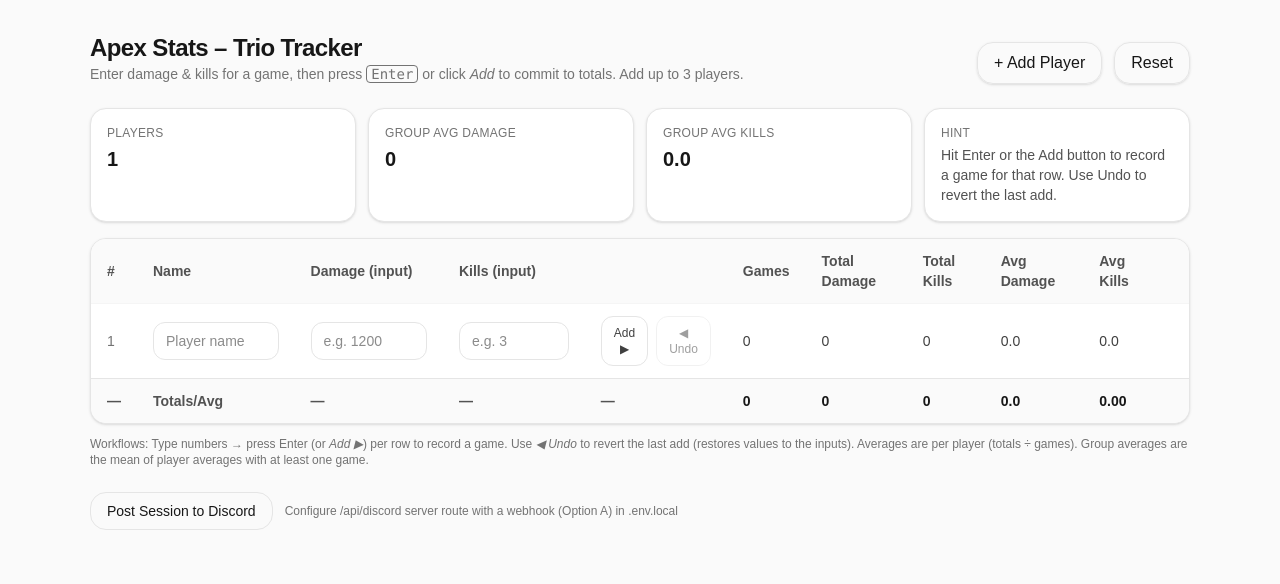
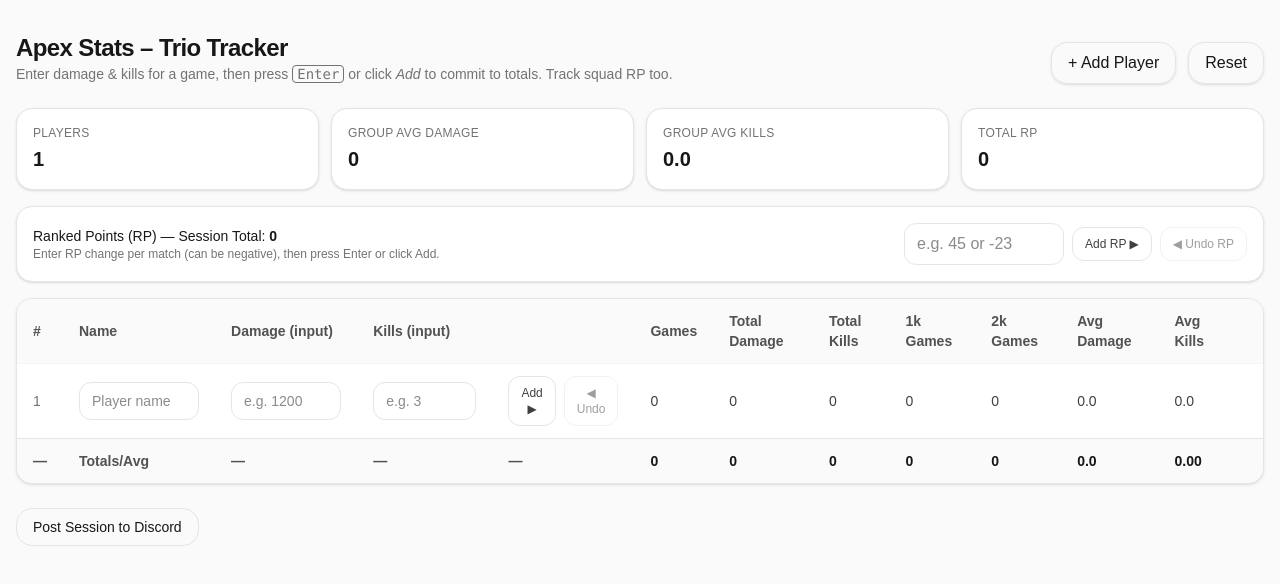
Before and after one commit to codewithsrobins1/apex-trio-tracker, a Next.js app: page / in a window 1280 px wide. Shown: the top 584 px of the page. Built offline with nearby package versions, Linux system fonts and the light colour scheme.

Commit message:
chore: add RP tracker

```diff
--- a/src/app/page.tsx
+++ b/src/app/page.tsx
@@ -12,6 +12,8 @@
     games: number;
     totalDamage: number;
     totalKills: number;
+    oneKGames: number; // >= 1000 dmg
+    twoKGames: number; // >= 2000 dmg
     history: GameEntry[];
   };
 
@@ -23,10 +25,18 @@
     games: 0,
     totalDamage: 0,
     totalKills: 0,
+    oneKGames: 0,
+    twoKGames: 0,
     history: [],
   });
 
   const [players, setPlayers] = useState<Player[]>([makeNewPlayer()]);
+
+  // Group RP (ranked points) for the whole squad this session
+  const [rpInput, setRpInput] = useState<string>("");
+  const [totalRP, setTotalRP] = useState<number>(0);
+  const [rpHistory, setRpHistory] = useState<number[]>([]);
+
   const MAX_PLAYERS = 3;
 
   const addPlayer = () => {
@@ -42,6 +52,7 @@
     setPlayers((prev) => prev.map((pl) => (pl.id === id ? { ...pl, [field]: value } : pl)));
   };
 
+  // Commit one player's current inputs to their totals (Enter key or Add button)
   const commitCurrentGame = (id: string) => {
     setPlayers((prev) =>
       prev.map((pl) => {
@@ -50,6 +61,7 @@
         const k = Number(pl.killsInput);
         const validDmg = Number.isFinite(dmg) && dmg >= 0 ? dmg : 0;
         const validKills = Number.isFinite(k) && k >= 0 ? k : 0;
+        // If both inputs are empty/NaN, do nothing
         if ((pl.damageInput ?? "") === "" && (pl.killsInput ?? "") === "") return pl;
         const entry: GameEntry = { damage: validDmg, kills: validKills };
         return {
@@ -57,6 +69,8 @@
           games: pl.games + 1,
           totalDamage: pl.totalDamage + validDmg,
           totalKills: pl.totalKills + validKills,
+          oneKGames: pl.oneKGames + (validDmg >= 1000 ? 1 : 0),
+          twoKGames: pl.twoKGames + (validDmg >= 2000 ? 1 : 0),
           damageInput: "",
           killsInput: "",
           history: [...pl.history, entry],
@@ -65,6 +79,7 @@
     );
   };
 
+  // Undo the last committed game for a player
   const undoLastGame = (id: string) => {
     setPlayers((prev) =>
       prev.map((pl) => {
@@ -76,6 +91,9 @@
           games: Math.max(0, pl.games - 1),
           totalDamage: Math.max(0, pl.totalDamage - last.damage),
           totalKills: Math.max(0, pl.totalKills - last.kills),
+          oneKGames: Math.max(0, pl.oneKGames - (last.damage >= 1000 ? 1 : 0)),
+          twoKGames: Math.max(0, pl.twoKGames - (last.damage >= 2000 ? 1 : 0)),
+          // optional: restore last inputs for quick edit
           damageInput: String(last.damage ?? ""),
           killsInput: String(last.kills ?? ""),
           history: pl.history.slice(0, -1),
@@ -84,6 +102,23 @@
     );
   };
 
+  // RP controls (group-wide)
+  const commitRP = () => {
+    const delta = Number(rpInput);
+    if (!Number.isFinite(delta) || rpInput === "") return;
+    setTotalRP((v) => v + delta);
+    setRpHistory((h) => [...h, delta]);
+    setRpInput("");
+  };
+  const undoRP = () => {
+    if (rpHistory.length === 0) return;
+    const last = rpHistory[rpHistory.length - 1];
+    setTotalRP((v) => v - last);
+    setRpHistory((h) => h.slice(0, -1));
+    setRpInput(String(last));
+  };
+
+  // Derived averages per player
   const derived = useMemo(() => {
     return players.map((p) => ({
       id: p.id,
@@ -92,9 +127,11 @@
     }));
   }, [players]);
 
+  // Group-level averages across players with at least one game
   const { groupAvgDamage, groupAvgKills } = useMemo(() => {
     const withGames = players.filter((p) => p.games > 0);
-    if (withGames.length === 0) return { groupAvgDamage: 0, groupAvgKills: 0 };
+    if (withGames.length === 0)
+      return { groupAvgDamage: 0, groupAvgKills: 0 };
     const avgDamage = withGames.reduce((acc, p) => acc + p.totalDamage / p.games, 0) / withGames.length;
     const avgKills = withGames.reduce((acc, p) => acc + p.totalKills / p.games, 0) / withGames.length;
     return { groupAvgDamage: avgDamage, groupAvgKills: avgKills };
@@ -102,12 +139,13 @@
 
   return (
     <main className="min-h-screen bg-neutral-50 text-neutral-900 px-4 py-8">
-      <div className="mx-auto max-w-[1100px]">
+      {/* Increase width by +200px (was 1100px) */}
+      <div className="mx-auto max-w-[1300px]">
         <header className="mb-6 flex items-end justify-between gap-4">
           <div>
             <h1 className="text-2xl font-bold tracking-tight">Apex Stats – Trio Tracker</h1>
             <p className="text-sm text-neutral-500">
-              Enter damage & kills for a game, then press <kbd className="rounded border px-1">Enter</kbd> or click <em>Add</em> to commit to totals. Add up to 3 players.
+              Enter damage & kills for a game, then press <kbd className="rounded border px-1">Enter</kbd> or click <em>Add</em> to commit to totals. Track squad RP too.
             </p>
           </div>
 
@@ -145,8 +183,43 @@
             <div className="text-xl font-semibold">{groupAvgKills.toFixed(1)}</div>
           </div>
           <div className="rounded-2xl border border-neutral-200 bg-white p-4 shadow-sm">
-            <div className="text-xs uppercase tracking-wide text-neutral-500 mb-1">Hint</div>
-            <div className="text-sm text-neutral-600">Hit Enter or the Add button to record a game for that row. Use Undo to revert the last add.</div>
+            <div className="text-xs uppercase tracking-wide text-neutral-500 mb-1">Total RP</div>
+            <div className="text-xl font-semibold">{totalRP}</div>
+          </div>
+        </section>
+
+        {/* RP Controls (group-wide) */}
+        <section className="mb-4 rounded-2xl border border-neutral-200 bg-white p-4 shadow-sm">
+          <div className="flex flex-col gap-3 sm:flex-row sm:items-center sm:justify-between">
+            <div>
+              <div className="text-sm font-medium">Ranked Points (RP) — Session Total: <span className="font-semibold">{totalRP}</span></div>
+              <p className="text-xs text-neutral-500">Enter RP change per match (can be negative), then press Enter or click Add.</p>
+            </div>
+            <div className="flex items-center gap-2">
+              <input
+                type="number"
+                value={rpInput}
+                onChange={(e) => setRpInput(e.target.value)}
+                onKeyDown={(e) => { if (e.key === "Enter") commitRP(); }}
+                placeholder="e.g. 45 or -23"
+                className="w-40 rounded-xl border border-neutral-200 px-3 py-2 outline-none focus:ring-2 focus:ring-neutral-200"
+              />
+              <button
+                onClick={commitRP}
+                className="rounded-xl border border-neutral-200 px-3 py-2 text-xs text-neutral-700 hover:shadow-sm"
+                title="Add this RP delta to session total"
+              >
+                Add RP ▶
+              </button>
+              <button
+                onClick={undoRP}
+                className="rounded-xl border border-neutral-200 px-3 py-2 text-xs text-neutral-700 hover:shadow-sm disabled:opacity-50"
+                disabled={rpHistory.length === 0}
+                title="Undo last RP add"
+              >
+                ◀ Undo RP
+              </button>
+            </div>
           </div>
         </section>
 
@@ -159,10 +232,12 @@
                 <th className="px-4 py-3">Name</th>
                 <th className="px-4 py-3">Damage (input)</th>
                 <th className="px-4 py-3">Kills (input)</th>
-                <th className="px-4 py-3 w-[1%]"></th>
+                <th className="px-4 py-3 w-[1%]"></th>{/* Add/Undo buttons */}
                 <th className="px-4 py-3">Games</th>
                 <th className="px-4 py-3">Total Damage</th>
                 <th className="px-4 py-3">Total Kills</th>
+                <th className="px-4 py-3">1k Games</th>
+                <th className="px-4 py-3">2k Games</th>
                 <th className="px-4 py-3">Avg Damage</th>
                 <th className="px-4 py-3">Avg Kills</th>
                 <th className="px-4 py-3 w-[1%]"></th>
@@ -190,9 +265,7 @@
                         min={0}
                         value={p.damageInput}
                         onChange={(e) => updateField(p.id, "damageInput", e.target.value)}
-                        onKeyDown={(e) => {
-                          if (e.key === "Enter") commitCurrentGame(p.id);
-                        }}
+                        onKeyDown={(e) => { if (e.key === "Enter") commitCurrentGame(p.id); }}
                         placeholder="e.g. 1200"
                         className="w-full rounded-xl border border-neutral-200 px-3 py-2 outline-none focus:ring-2 focus:ring-neutral-200"
                       />
@@ -204,9 +277,7 @@
                         min={0}
                         value={p.killsInput}
                         onChange={(e) => updateField(p.id, "killsInput", e.target.value)}
-                        onKeyDown={(e) => {
-                          if (e.key === "Enter") commitCurrentGame(p.id);
-                        }}
+                        onKeyDown={(e) => { if (e.key === "Enter") commitCurrentGame(p.id); }}
                         placeholder="e.g. 3"
                         className="w-full rounded-xl border border-neutral-200 px-3 py-2 outline-none focus:ring-2 focus:ring-neutral-200"
                       />
@@ -234,6 +305,8 @@
                     <td className="px-4 py-3 text-neutral-700">{p.games}</td>
                     <td className="px-4 py-3 text-neutral-700">{p.totalDamage}</td>
                     <td className="px-4 py-3 text-neutral-700">{p.totalKills}</td>
+                    <td className="px-4 py-3 text-neutral-700">{p.oneKGames}</td>
+                    <td className="px-4 py-3 text-neutral-700">{p.twoKGames}</td>
                     <td className="px-4 py-3 text-neutral-700">{avgs.avgDamage.toFixed(1)}</td>
                     <td className="px-4 py-3 text-neutral-700">{avgs.avgKills.toFixed(1)}</td>
                     <td className="px-4 py-3">
@@ -261,6 +334,8 @@
                 <td className="px-4 py-3">{players.reduce((acc, p) => acc + p.games, 0)}</td>
                 <td className="px-4 py-3">{players.reduce((acc, p) => acc + p.totalDamage, 0)}</td>
                 <td className="px-4 py-3">{players.reduce((acc, p) => acc + p.totalKills, 0)}</td>
+                <td className="px-4 py-3">{players.reduce((acc, p) => acc + p.oneKGames, 0)}</td>
+                <td className="px-4 py-3">{players.reduce((acc, p) => acc + p.twoKGames, 0)}</td>
                 <td className="px-4 py-3">{groupAvgDamage.toFixed(1)}</td>
                 <td className="px-4 py-3">{groupAvgKills.toFixed(2)}</td>
                 <td className="px-4 py-3" />
@@ -269,10 +344,6 @@
           </table>
         </div>
 
-        <p className="mt-3 text-xs text-neutral-500">
-          Workflows: Type numbers → press Enter (or <em>Add ▶</em>) per row to record a game. Use <em>◀ Undo</em> to revert the last add (restores values to the inputs). Averages are per player (totals ÷ games). Group averages are the mean of player averages with at least one game.
-        </p>
-
         <div className="mt-6 flex items-center gap-3">
           <button
             onClick={async () => {
@@ -280,19 +351,23 @@
               lines.push(`**Apex Session Summary**`);
               const totalGames = players.reduce((a, p) => a + p.games, 0);
               lines.push(`Games recorded: ${totalGames}`);
+              lines.push(`Total RP: ${totalRP}`);
               lines.push("");
               players.forEach((p, i) => {
                 const avgD = p.games > 0 ? (p.totalDamage / p.games).toFixed(0) : "0";
                 const avgK = p.games > 0 ? (p.totalKills / p.games).toFixed(1) : "0.0";
                 lines.push(
-                  `#${i + 1} ${p.name || "(no name)"} — Games: ${p.games}, Total Dmg: ${p.totalDamage}, Total K: ${p.totalKills}, Avg Dmg: ${avgD}, Avg K: ${avgK}`
+                  `#${i + 1} ${p.name || "(no name)"} — Games: ${p.games}, Total Dmg: ${p.totalDamage}, Total K: ${p.totalKills}, 1k: ${p.oneKGames}, 2k: ${p.twoKGames}, Avg Dmg: ${avgD}, Avg K: ${avgK}`
                 );
               });
               lines.push("");
-              lines.push(`Group Avg — Damage: ${groupAvgDamage.toFixed(0)}, Kills: ${groupAvgKills.toFixed(1)}`);
+              lines.push(
+                `Group Avg — Damage: ${groupAvgDamage.toFixed(0)}, Kills: ${groupAvgKills.toFixed(
+                  1
+                )}, Total RP: ${totalRP}`
+              );
 
               const content = lines.join("\n");
-
               try {
                 const res = await fetch("/api/discord", {
                   method: "POST",
@@ -304,16 +379,18 @@
               } catch (err: unknown) {
                 console.error(err);
                 const msg = err instanceof Error ? err.message : String(err);
-                alert(`Failed to post to Discord. ${msg ? `Details: ${msg}` : "Check server logs & .env."} ❌`);
+                alert(
+                  `Failed to post to Discord. ${
+                    msg ? `Details: ${msg}` : "Check server logs & .env."
+                  } ❌`
+                );
               }
-
             }}
             className="rounded-2xl border border-neutral-200 px-4 py-2 text-sm hover:shadow transition"
             title="Send the current session's summary to your Discord channel"
           >
             Post Session to Discord
           </button>
-          <span className="text-xs text-neutral-500">Configure /api/discord server route with a webhook (Option A) in .env.local</span>
         </div>
       </div>
     </main>
```
